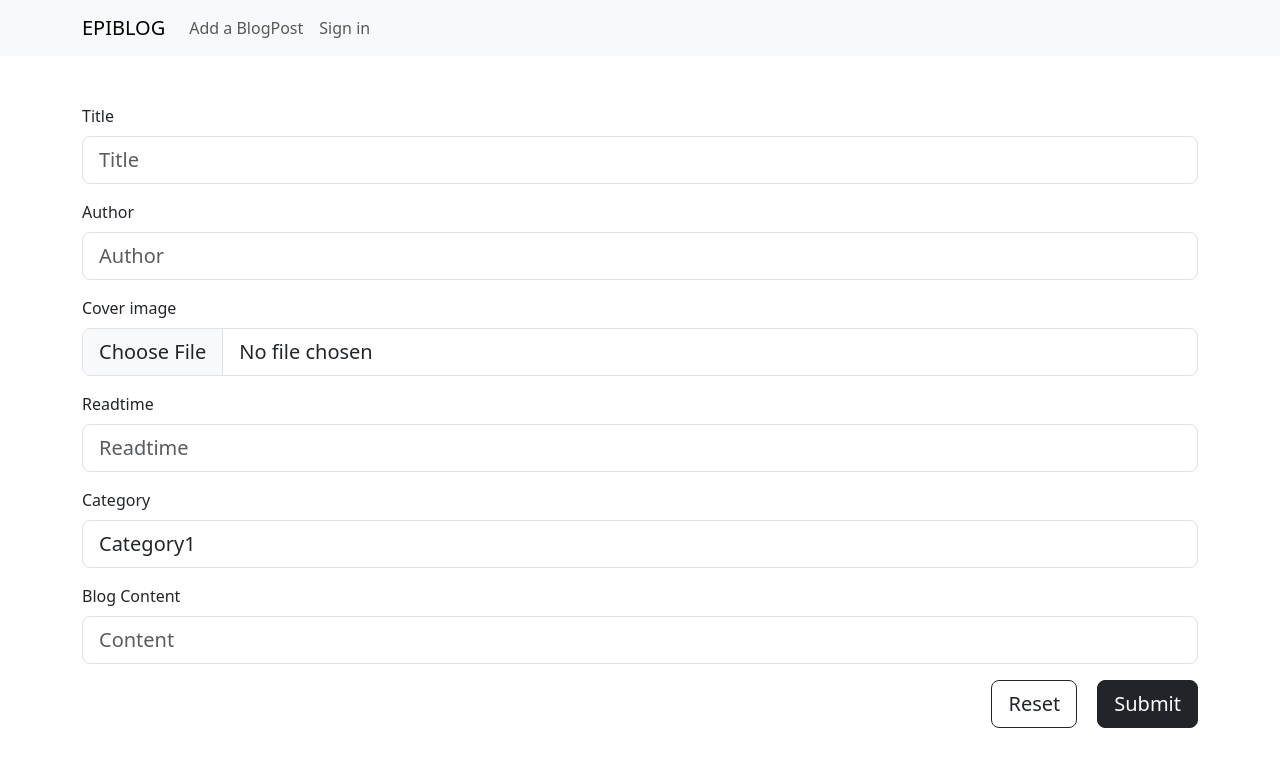
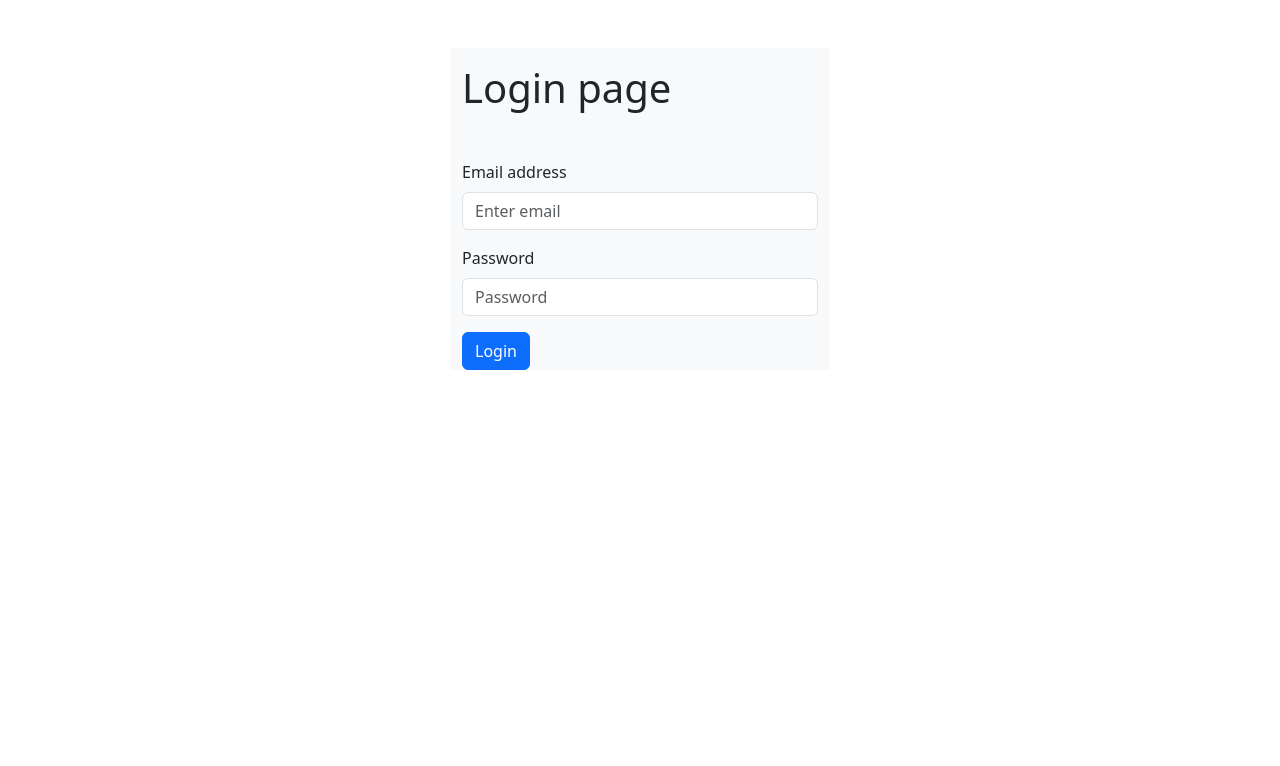
Before and after one commit to g00Emanuele/fe, a React (Create React App) app: page /newblog in a window 1280 px wide. Shown: the top 766 px of the page. Built offline with nearby package versions, Linux system fonts and the light colour scheme.

Commit message:
commit es6

```diff
--- a/package.json
+++ b/package.json
@@ -11,6 +11,7 @@
     "cra-template": "^1.2.0",
     "draft-convert": "^2.1.13",
     "draft-js": "^0.11.7",
+    "jwt-decode": "^3.1.2",
     "nanoid": "^5.0.1",
     "react": "^18.2.0",
     "react-bootstrap": "^2.9.0",
--- a/src/App.js
+++ b/src/App.js
@@ -1,14 +1,21 @@
 import { BrowserRouter, Routes, Route } from "react-router-dom";
 import Home from "./pages/Home";
-import New from "./pages/New"
+import New from "./pages/New";
 import Subscription from "./pages/Subscription";
+import Login from "./pages/Login";
+import ProtectedRoutes from "./middleware/ProtectedRoutes";
 
 function App() {
   return (
     <BrowserRouter>
       <Routes>
-        <Route exact path="/" element={<Home />} />
-        <Route path="/newblog" element={<New />} />
+        <Route exact path="/" element={<Login />} />
+
+        <Route element={<ProtectedRoutes />}>
+          <Route path="/home" element={<Home />} />
+          <Route path="/newblog" element={<New />} />
+        </Route>
+
         <Route path="/newauthor" element={<Subscription />} />
       </Routes>
     </BrowserRouter>
--- a/src/components/blogs/MyBlogSection.jsx
+++ b/src/components/blogs/MyBlogSection.jsx
@@ -4,23 +4,35 @@ import { Button, Container, Row, Col, Modal } from "react-bootstrap";
 import { nanoid } from "nanoid";
 import ResponsivePagination from "react-responsive-pagination";
 import "react-responsive-pagination/themes/classic.css";
-import axios from 'axios'
+import axios from "axios";
+import jwtDecode from 'jwt-decode'
+
 
 export default function MyBlogSection() {
   const [error, setError] = useState(null);
   const [loading, setLoading] = useState(false);
   const [posts, setPosts] = useState([]);
   const [currentPage, setCurrentPage] = useState(1);
+  const str = localStorage.getItem("loggedInUser");
+  const token = str.substring(1, str.length - 1);
+  const newToken = jwtDecode(token)
+
 
   const getPosts = async () => {
+    console.log(str, token, newToken)
+
     try {
       setLoading(true);
-      const response = await axios.get(
-        `http://localhost:5050/posts?page=${currentPage}`
+      const response = await fetch(
+        `http://localhost:5050/posts?page=${currentPage}`,
+        {
+          headers: {
+            Authorization: `${token}`,
+          },
+        }
       );
       setPosts(response.data);
       setLoading(false);
-      console.log(response.data)
     } catch (error) {
       if (error) setError(error);
     }
--- /dev/null
+++ b/src/components/form/LoginForm.jsx
@@ -0,0 +1,82 @@
+import React, { useState } from "react";
+import { Form, Button, Col, Row, Container } from "react-bootstrap";
+import { useNavigate } from "react-router-dom";
+
+const LoginForm = () => {
+  const [loginData, setLoginData] = useState({});
+  const [login, setLogin] = useState({});
+
+  const navigate = useNavigate()
+
+  const handleInputChange = (e) => {
+    const { name, value } = e.target;
+
+    setLoginData({
+      ...loginData,
+      [name]: value,
+    });
+  };
+
+  const handleSubmit = async (e) => {
+    e.preventDefault();
+
+    try {
+      const response = await fetch("http://localhost:5050/login", {
+        headers: {
+          "Content-Type": "application/json",
+        },
+        method: "POST",
+        body: JSON.stringify(loginData),
+      });
+
+      const data = await response.json();
+      if (data.token) {
+        localStorage.setItem("loggedInUser", JSON.stringify(data.token));
+        navigate('/home')
+      }
+      setLogin(data)
+      console.log(data)
+    } catch (error) {
+      if (error) console.log(error);
+    }
+  };
+
+  return (
+    <>
+      <Container className="mt-5 h-100">
+        <Row className="d-flex justify-content-center">
+          <Col className="col-4 bg-light">
+            <h1 className="mt-3">Login page</h1>
+            <Form onSubmit={handleSubmit} className="mt-5">
+              <Form.Group className="mb-3" controlId="formBasicEmail">
+                <Form.Label>Email address</Form.Label>
+                <Form.Control
+                  name="email"
+                  type="email"
+                  placeholder="Enter email"
+                  onChange={handleInputChange}
+                />
+              </Form.Group>
+
+              <Form.Group className="mb-3" controlId="formBasicPassword">
+                <Form.Label>Password</Form.Label>
+                <Form.Control
+                  name="password"
+                  type="password"
+                  placeholder="Password"
+                  onChange={handleInputChange}
+                />
+              </Form.Group>
+
+              <Button variant="primary" type="submit">
+                Login
+              </Button>
+            </Form>
+          </Col>
+        </Row>
+      </Container>
+    </>
+  );
+};
+
+export default LoginForm;
--- /dev/null
+++ b/src/middleware/ProtectedRoutes.js
@@ -0,0 +1,29 @@
+import { useNavigate, Outlet } from "react-router-dom";
+import jwtDecode from "jwt-decode";
+import Login from "../pages/Login";
+import { useEffect } from "react";
+
+const isAuth = () => {
+  return JSON.parse(localStorage.getItem("loggedInUser"));
+};
+
+const useSession = () => {
+  const session = isAuth();
+  const decodedSession = session ? jwtDecode(session) : null;
+
+  const navigate = useNavigate();
+  useEffect(() => {
+    if (!session) {
+      navigate("/", { replace: true });
+    }
+  }, [navigate, session]);
+
+  return decodedSession;
+};
+
+const ProtectedRoutes = () => {
+  const auth = isAuth();
+  return auth ? <Outlet /> : <Login />; //outlet è qualsiasi figlio di una protected route
+};
+
+export default ProtectedRoutes;
--- /dev/null
+++ b/src/pages/Login.jsx
@@ -0,0 +1,8 @@
+import React from "react";
+import LoginForm from "../components/form/LoginForm";
+
+const Login = () => {
+  return <LoginForm />;
+};
+
+export default Login;
```
Also changed, not shown: 1 other file (tests, documents, lock files or other folders).
